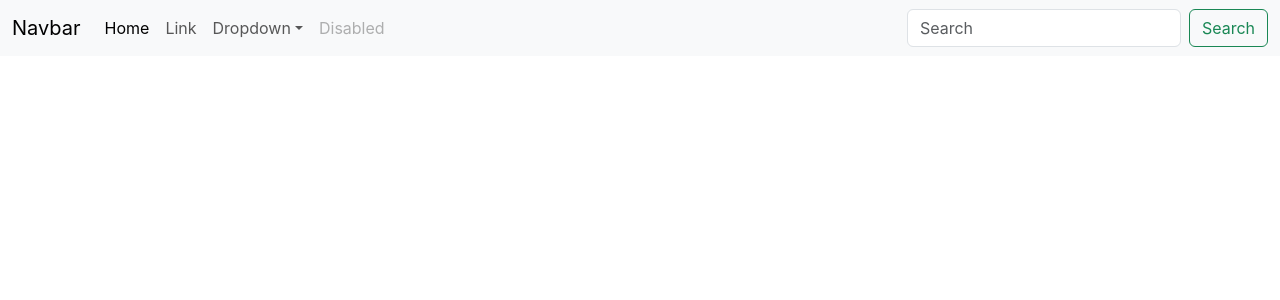
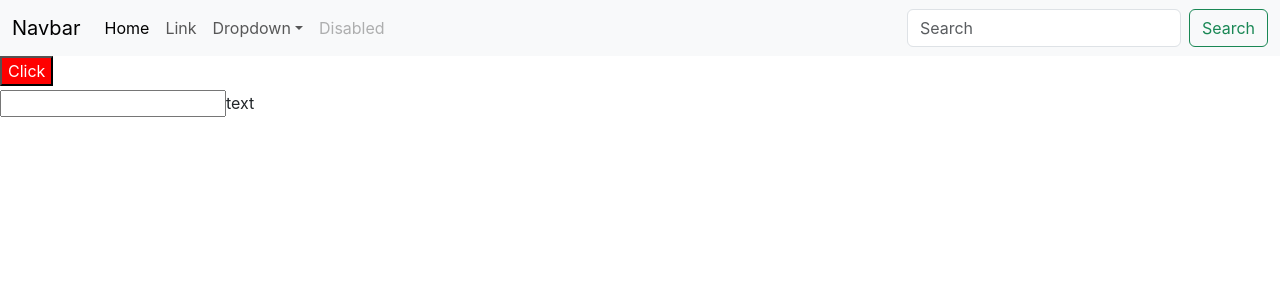
Before and after one commit to ankr19/react-learn2, a React (Create React App) app: page / in a window 1280 px wide. Shown: the top 300 px of the page. Built offline with nearby package versions, Linux system fonts and the light colour scheme.

Commit message:
use state hook example

```diff
--- a/src/App.js
+++ b/src/App.js
@@ -2,11 +2,35 @@ import logo from "./logo.svg";
 import "./App.css";
 // import Navbar from './components/Navbar';
 import Navbar from "./components/Navbar";
+import React, { useState } from "react";
 function App() {
   const fruit = ["Apple", "Grape", "Banana", "Green"];
+  const [color, setcolor] = React.useState("red");
+
+  const [text, settext] = React.useState("");
+
+  const handleClick = () => {
+    if(color=="red"){
+      setcolor("blue")
+    }
+    else{
+      setcolor("red")
+    }
+  }
   return (
     <div className="">
       <Navbar />
+      <div className="">
+      <button className="" style={{color: "white", backgroundColor: color}} onClick={()=>{handleClick()}}>
+        Click
+      </button>
+      </div>
+
+      <div className="">
+        <input name="text" id="text" type="text" className="form-text" value={text} onChange={(e)=>{settext(e.target.value)}} />
+        {text}
+        text
+      </div>
     </div>
   );
 }
```
